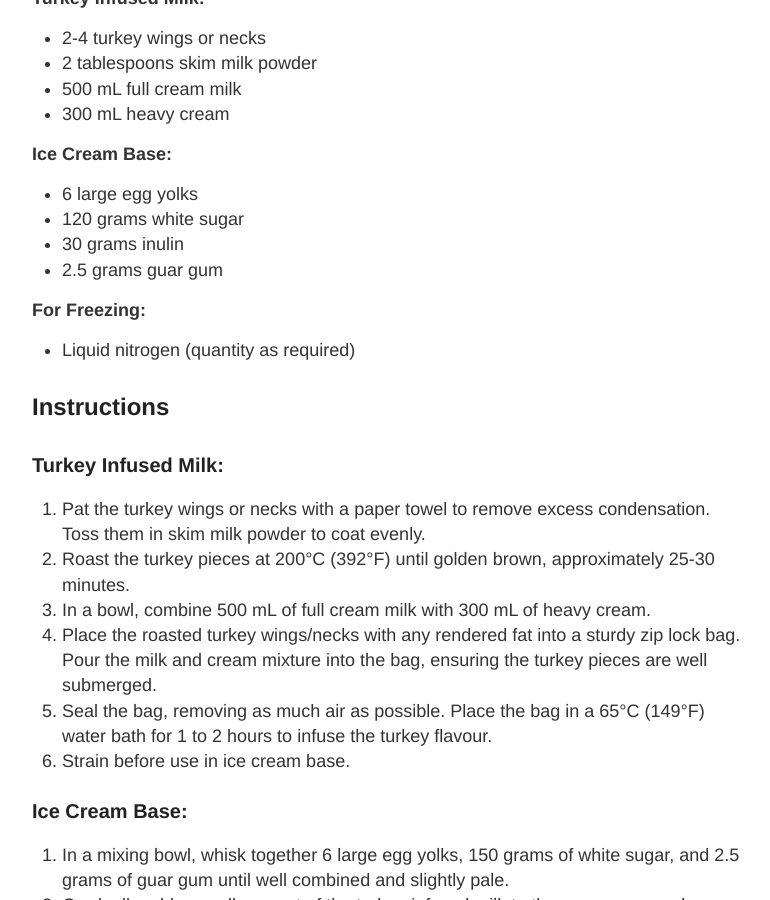
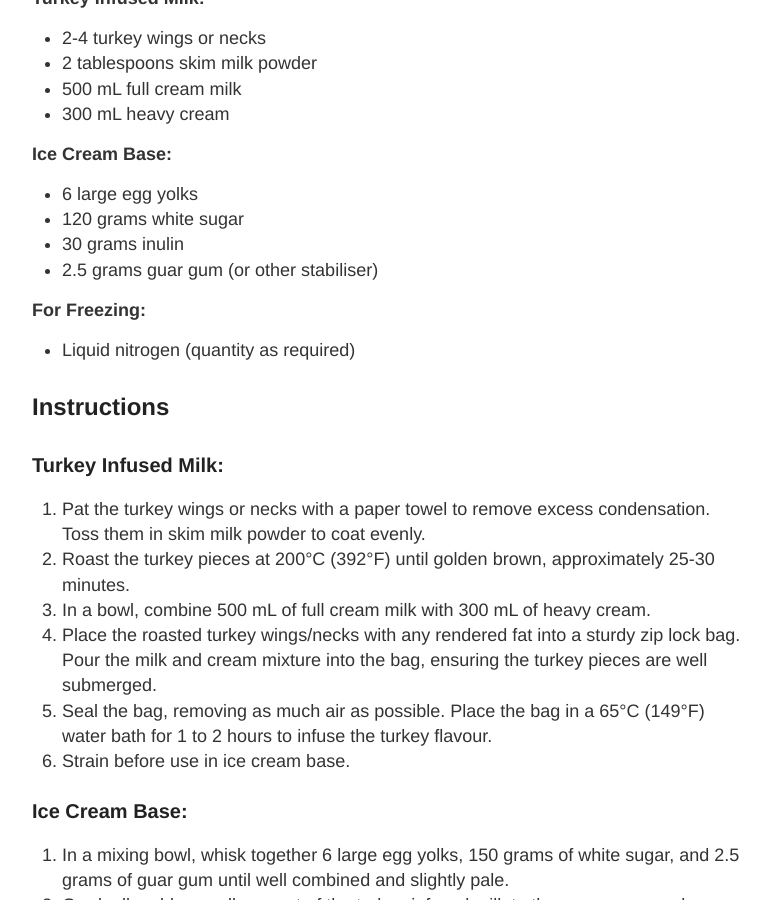
Before and after one commit to speppou/speppou.github.io, a Jekyll site: the page built from _posts/2024-01-03-Turkey-Ice-Cream.md, in a window 1280 px wide and 900 px high, scrolled down 6712 px. Shown: the whole window, without its empty margins (248-1018 px from the left). Built offline with Jekyll 4.4.1, drawn with Linux system fonts in a browser that asks for light colours.

Commit message:
Update 2024-01-03-Turkey-Ice-Cream.md

```diff
--- a/_posts/2024-01-03-Turkey-Ice-Cream.md
+++ b/_posts/2024-01-03-Turkey-Ice-Cream.md
@@ -105,7 +105,7 @@ The taste was suprisingly good. The ice cream was flavoursome and not too sweet,
 - 6 large egg yolks
 - 120 grams white sugar
 - 30 grams inulin
-- 2.5 grams guar gum
+- 2.5 grams guar gum (or other stabiliser)
 
 **For Freezing:**
 - Liquid nitrogen (quantity as required)
```
